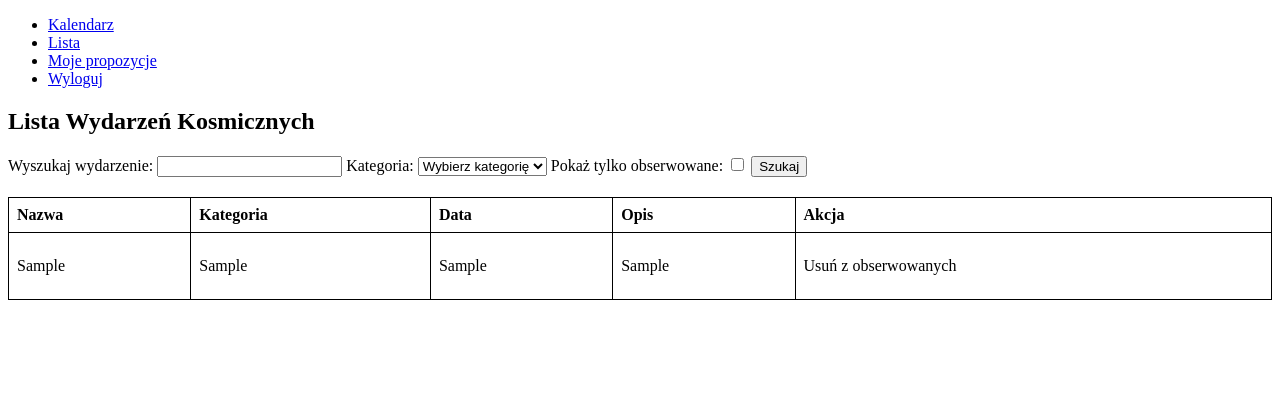
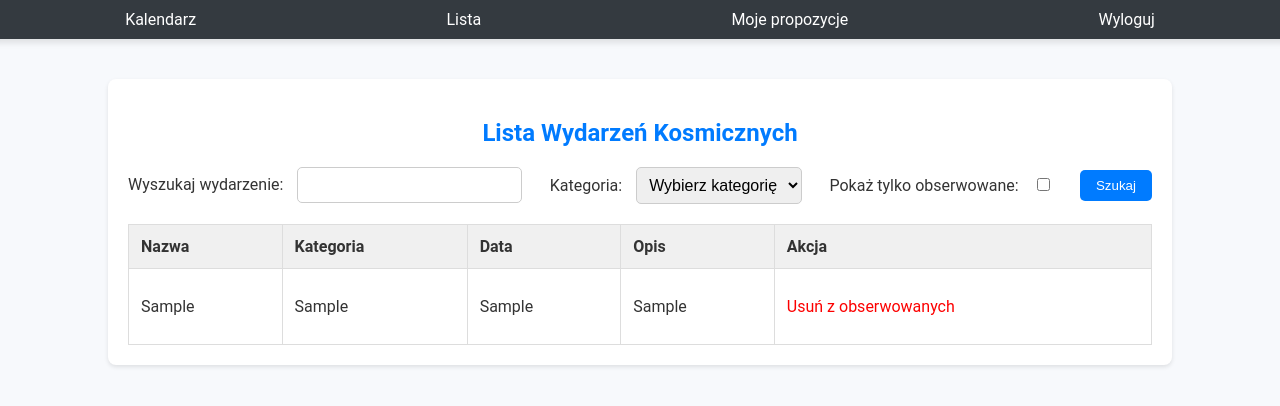
Before and after one commit to PogorzelskiJakub/Kalendarium-wydarzen-kosmicznych, a PHP site: page /list.php in a window 1280 px wide. Shown: the top 406 px of the page. Run offline with PHP 8.4, Linux system fonts and the light colour scheme; the visitor is signed in with stand-in values (Sample User, id 1); tables that the repository leaves empty or names only in its code hold one stand-in row (values such as "Sample post").

Commit message:
style dla listy

```diff
--- a/list.php
+++ b/list.php
@@ -63,23 +63,7 @@ if ($result->num_rows > 0) {
     <meta charset="UTF-8">
     <meta name="viewport" content="width=device-width, initial-scale=1.0">
     <title>Lista Wydarzeń Kosmicznych</title>
-    <style>
-        table {
-            width: 100%;
-            border-collapse: collapse;
-        }
-        table, th, td {
-            border: 1px solid black;
-            padding: 8px;
-            text-align: left;
-        }
-        tr[data-href] {
-            cursor: pointer;
-        }
-        .search-form {
-            margin-bottom: 20px;
-        }
-    </style>
+    <link rel="stylesheet" href="styles.css">
     <script>
         document.addEventListener("DOMContentLoaded", function() {
             var rows = document.querySelectorAll("tr[data-href]");
@@ -96,12 +80,16 @@ if ($result->num_rows > 0) {
 <body>
     <?php include 'menu.php'; ?>
 
+    <div class="container">
         <h2>Lista Wydarzeń Kosmicznych</h2>
 
         <form action="list.php" method="GET" class="search-form">
+            <div>
                 <label for="search">Wyszukaj wydarzenie:</label>
                 <input type="text" id="search" name="search" value="<?php echo htmlspecialchars($searchTerm); ?>">
+            </div>
 
+            <div>
                 <label for="category">Kategoria:</label>
                 <select id="category" name="category">
                     <option value="">Wybierz kategorię</option>
@@ -111,9 +99,12 @@ if ($result->num_rows > 0) {
                         </option>
                     <?php endwhile; ?>
                 </select>
+            </div>
 
+            <div>
                 <label for="followed">Pokaż tylko obserwowane:</label>
                 <input type="checkbox" id="followed" name="followed" value="true" <?php if ($showFollowed) echo "checked"; ?>>
+            </div>
 
             <button type="submit">Szukaj</button>
         </form>
@@ -149,6 +140,7 @@ if ($result->num_rows > 0) {
                 <?php endforeach; ?>
             </tbody>
         </table>
+    </div>
 
     <script src="https://code.jquery.com/jquery-3.6.0.min.js"></script>
     <script src="scripts.js"></script>
--- a/styles.css
+++ b/styles.css
@@ -11,9 +11,11 @@ body {
 
 .container {
     width: 80%;
-    display: flex;
-    justify-content: space-between;
-    margin-top: 20px;
+    margin: 40px auto;
+    background-color: #fff;
+    padding: 20px;
+    box-shadow: 0 2px 4px rgba(0, 0, 0, 0.1);
+    border-radius: 8px;
 }
 
 .sidebar {
@@ -213,3 +215,83 @@ body {
     text-decoration: none;
     cursor: pointer;
 }
+h2 {
+    color: #007bff;
+    text-align: center;
+    margin-bottom: 20px;
+}
+.search-form {
+    display: flex;
+    justify-content: space-between;
+    align-items: center;
+    margin-bottom: 20px;
+    gap: 10px;
+}
+
+.search-form label {
+    margin-right: 10px;
+}
+
+.search-form input[type="text"],
+.search-form select {
+    padding: 8px;
+    border: 1px solid #ccc;
+    border-radius: 5px;
+    font-size: 1em;
+}
+
+.search-form button {
+    padding: 8px 16px;
+    background-color: #007bff;
+    color: #fff;
+    border: none;
+    border-radius: 5px;
+    cursor: pointer;
+}
+
+.search-form button:hover {
+    background-color: #0056b3;
+}
+
+table {
+    width: 100%;
+    border-collapse: collapse;
+    margin-top: 20px;
+}
+
+table, th, td {
+    border: 1px solid #ddd;
+    padding: 12px;
+    text-align: left;
+}
+
+th {
+    background-color: #f0f0f0;
+    color: #333;
+}
+
+tr:nth-child(even) {
+    background-color: #f9f9f9;
+}
+
+tr:hover {
+    background-color: #f1f1f1;
+    cursor: pointer;
+}
+
+td:last-child {
+    cursor: pointer;
+}
+
+td:last-child:hover {
+    background-color: #e0e0e0;
+}
+
+.follow {
+    color: #fc0000;  /* Zmieniono kolor tekstu */
+    cursor: pointer;
+}
+
+.follow:hover {
+    text-decoration: underline;
+}
```
Lines whose indentation alone changed are shown as unchanged.
